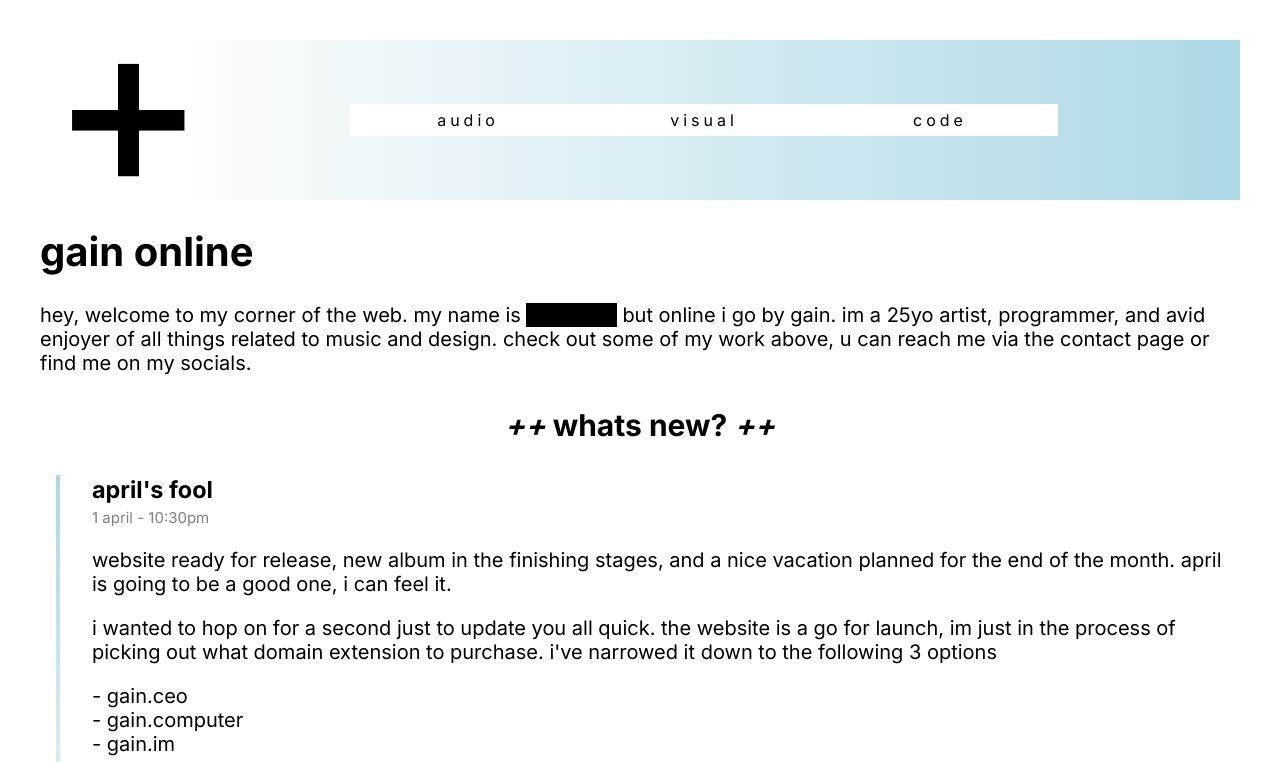
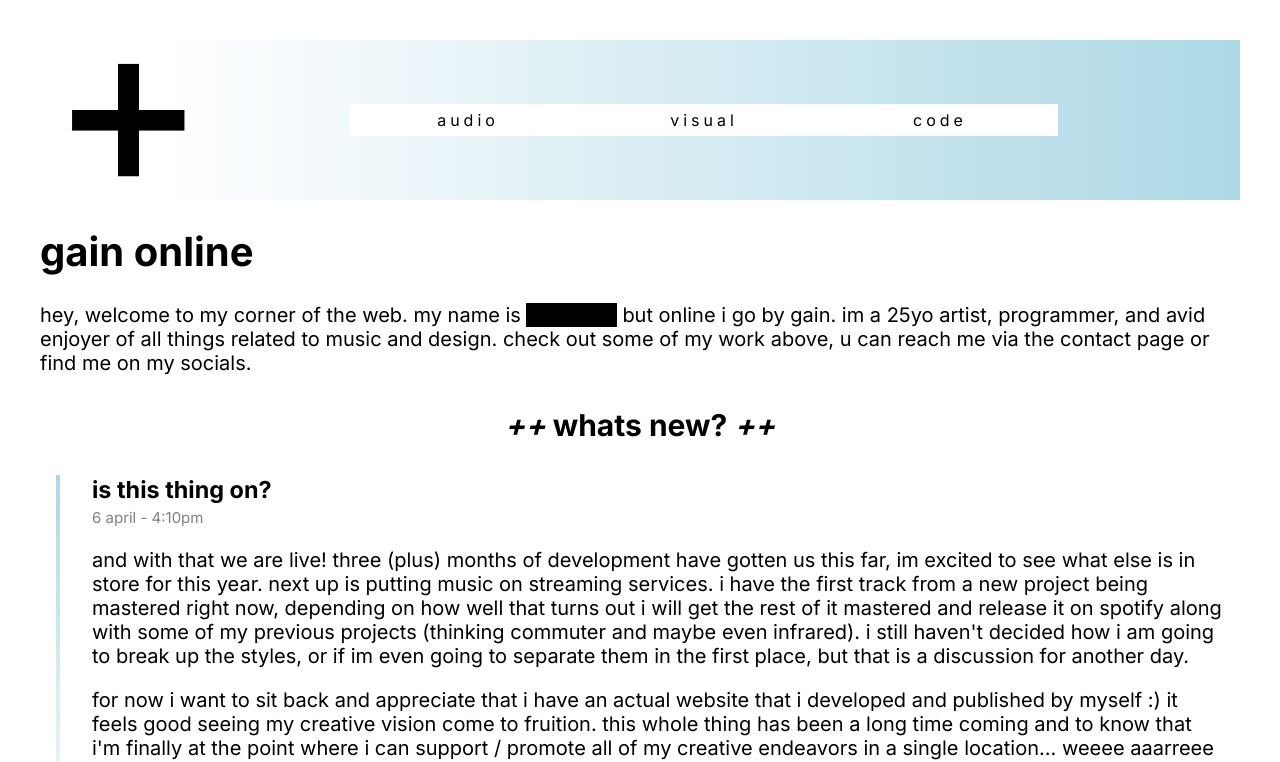
Before and after one commit to hharris56/gain.online, a Next.js app: page /home in a window 1280 px wide. Shown: the top 762 px of the page. Built offline with nearby package versions, Linux system fonts and the light colour scheme.

Commit message:
new post WE ARE LIVE

```diff
--- a/src/app/home/posts/posts.tsx
+++ b/src/app/home/posts/posts.tsx
@@ -14,6 +14,7 @@ export default function Posts(){
     // TODO: implement filtering based on tags
 
     var posts = [
+        <Apr6 key="4/6" />,
         <Apr1 key="4/1" />,
         <Mar23pt2 key="3/23-2" />,
         <Mar23 key="3/23"/>,
@@ -40,6 +41,20 @@ export default function Posts(){
             {expanded ? posts : posts.slice(0, 3)}
             <ExpandButton expanded={expanded} callback={() => setExpanded(!expanded)} />
         </div>
+    )
+}
+
+function Apr6(){
+    return (
+        <BlogPost title="is this thing on?" date="6 april - 4:10pm">
+            and with that we are live! three (plus) months of development have gotten us this far, im excited to see what else is in store for this year. next up is putting music on streaming services. i have the first track from a new project being mastered right now, depending on how well that turns out i will get the rest of it mastered and release it on spotify along with some of my previous projects (thinking commuter and maybe even infrared). i still haven't decided how i am going to break up the styles, or if im even going to separate them in the first place, but that is a discussion for another day.
+            <Break/>
+            for now i want to sit back and appreciate that i have an actual website that i developed and published by myself :) it feels good seeing my creative vision come to fruition. this whole thing has been a long time coming and to know that i'm finally at the point where i can support / promote all of my creative endeavors in a single location... weeee aaarreee lliiiivveeeeeeee!
+            <Break/>
+            chat soon :)
+            <Break/>
+            + gain
+        </BlogPost>
     )
 }
 
```
